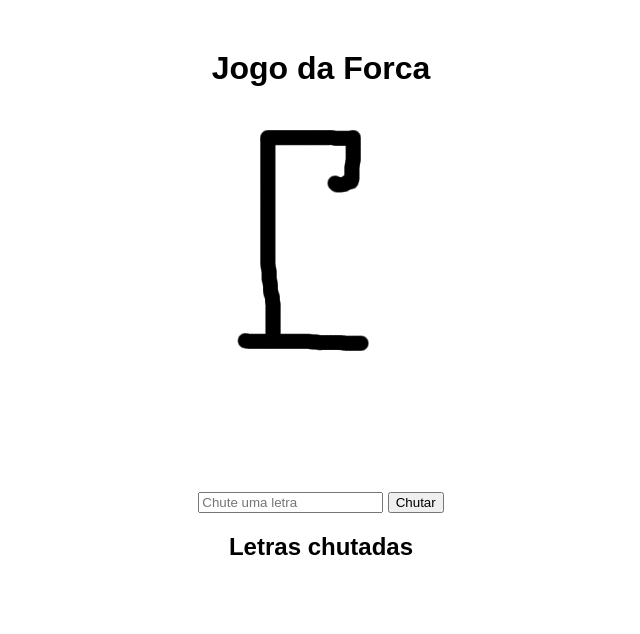
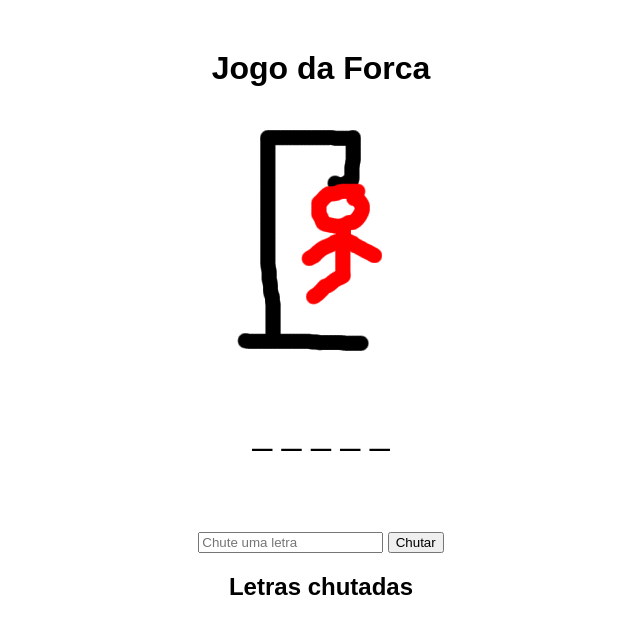
Before and after one commit to CaioGTF/atividades_js, a plain HTML site: page ex_05/index.html in a window 1280 px wide. Both pictures are taken after a click on the button "Chutar". Shown: the whole page, without its empty margins (319-959 px from the left). Drawn offline with Linux system fonts and the light colour scheme.

Commit message:
jogo da forca

```diff
--- a/ex_05/index.html
+++ b/ex_05/index.html
@@ -12,7 +12,7 @@
     <img id="imagem" src="imagens_forca/forca0.png" alt="">
     <div id="exibicao-palavra"></div>
     <input type="text" id="entrada_letra" placeholder="Chute uma letra" maxlength="1">
-    <button id="btnChutar" >Chutar</button>
+    <button id="btnChutar" onclick='chutarLetra()' '>Chutar</button>
 
 
 
--- a/ex_05/script.js
+++ b/ex_05/script.js
@@ -26,7 +26,7 @@ let tentativasRestantes;
 let numeroErros;
 
 function iniciarJogo() {
-    palavraEscolhida = listaPalavras[Math.floor(Math.random()*listaPalavras.length)];
+    palavraEscolhida = listaPalavras[Math.floor(Math.random() * listaPalavras.length)];
 
     exibicaoPalavra = Array(palavraEscolhida.length).fill('_');
     console.log(exibicaoPalavra);
@@ -39,4 +39,52 @@ function iniciarJogo() {
 
     atualizarExibicao();
 }
+
+function atualizarExibicao() {
+    document.getElementById("exibicao-palavra").innerText = exibicaoPalavra.join(' ');
+    document.getElementById("letras_chutadas").innerText = `${letrasChutadas.join(', ')}`;
+
+    document.getElementById("imagem").src = `imagens_forca/forca${numeroErros}.png`;
+
+    if(tentativasRestantes === 0) {
+        encerrarJogo('Você morreu!!');
+    } else if(!exibicaoPalavra.includes('_')) {
+        encerrarJogo('Parabéns, você venceu!!');
+    }
+}
+function chutarLetra() {
+    const entradaLetra = document.getElementById('entrada_letra');
+    const letra = entradaLetra.value.toLowerCase();
+    if(!letra.match(/[a-zà-ùç]/i)) {
+        alert('Por favor, insira uma letra válida!');
+    }
+
+    if(letrasChutadas.includes(letra)) {
+        alert('Você já tentou esta letra. Tente outra');
+        return;
+    }
+    letrasChutadas.push(letra);
+
+    if(palavraEscolhida.includes(letra)) {
+        for (let i=0; i< palavraEscolhida.length; i++) {
+            if(palavraEscolhida[i] === letra) {
+                exibicaoPalavra[i] = letra;
+            } else {
+                tentativasRestantes--;
+                numeroErros++;
+            }
+        }
+    }
+    entradaLetra.value = '';
+    atualizarExibicao();
+}
+
+
+function encerrarJogo(mensagem) {
+    document.getElementById('entrada-letra').disabled = true;
+    document.getElementById('mensagem').innerText = mensagem;
+
+    document.getElementById('recomecar').style.display = 'block';
+}
+
 window.load = iniciarJogo();
```
